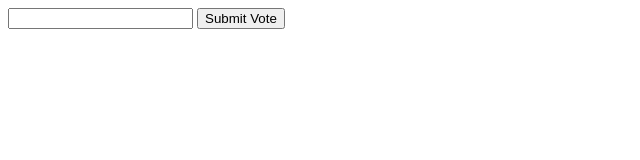
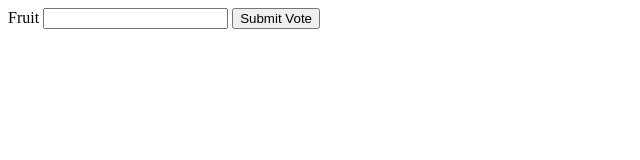
Before and after one commit to wisestme/playground, a plain HTML site: page form.html in a window 1280 px wide. Shown: the whole page, without its empty margins (0-640 px from the left). Drawn offline with Linux system fonts and the light colour scheme.

Commit message:
add label

```diff
--- a/form.html
+++ b/form.html
@@ -8,7 +8,7 @@
 </head>
 <body>
   <form target="_blank" action="/formecho.js" method="POST" name="firstform" id="firstform">
-    <label for="fave"></label>
+    <label for="fave">Fruit</label>
     <input id="fave" name="fave" />
     <button>Submit Vote</button>
   </form>
```
